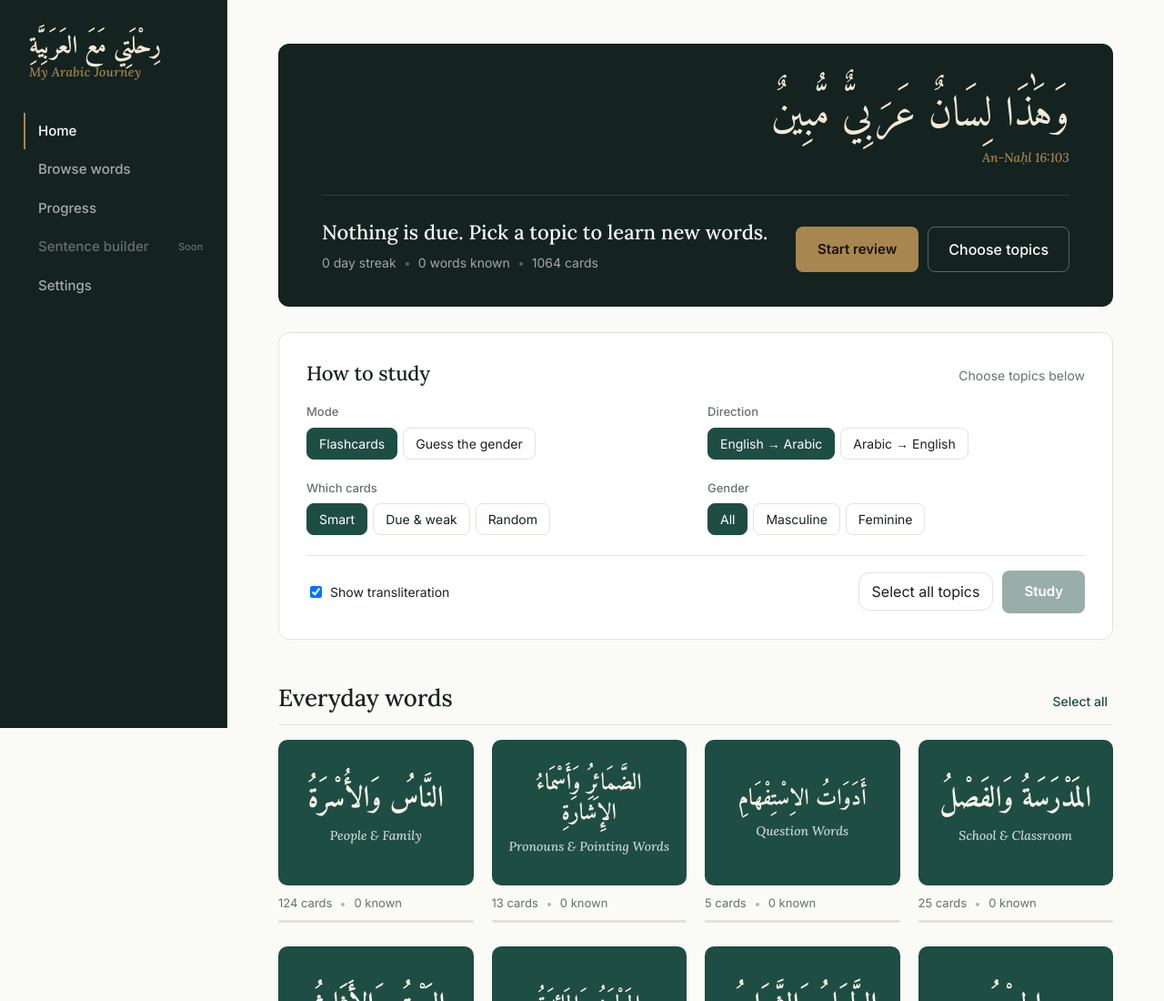
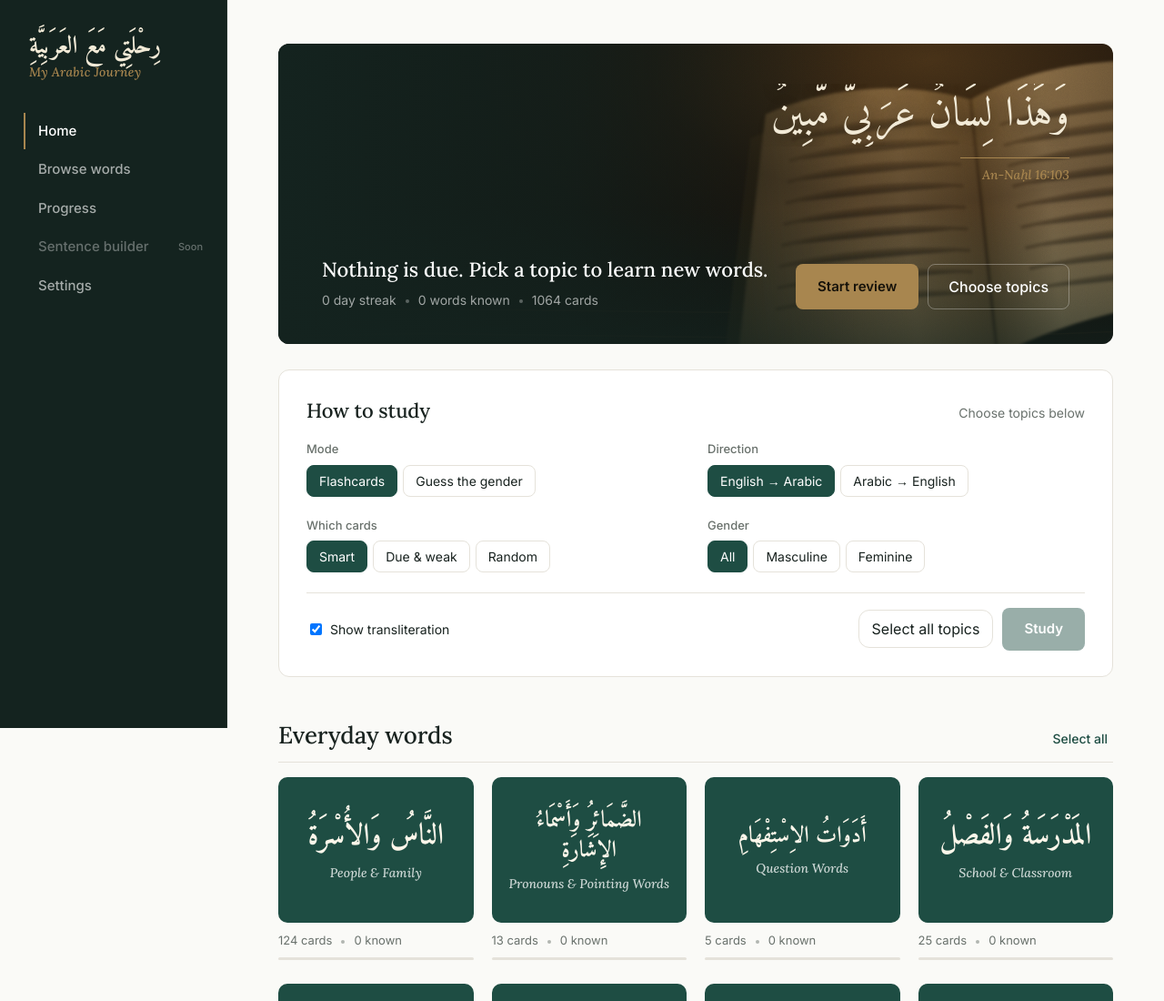
Before and after one commit to ahmadar080608-cloud/Arabic-Website, a plain HTML site: page index.html in a window 1280 px wide. Shown: the top 1100 px of the page at 91% size. Drawn offline with Linux system fonts and the light colour scheme; a web font is replaced by a local one.

Commit message:
Header: open-book picture, written-in ayah animation; card flip on reveal
Co-Authored-By: Claude Opus 5.5 <noreply@anthropic.com>
Claude-Session: https://claude.ai/code/session_01M9X18XM9PPKaVvtbJvedJs

```diff
--- a/index.html
+++ b/index.html
@@ -367,6 +367,30 @@ header nav button.soon{opacity:1;color:rgba(255,255,255,.35)}
 }
 .plural-l{text-transform:none;letter-spacing:0;font-size:13px;font-style:italic;font-family:Lora,Georgia,serif}
 @media (max-width:899px){.hero-btns button{padding:12px 10px}}
+
+/* header picture */
+.hero{position:relative;overflow:hidden;background:var(--hdr) url("img/book.svg") center/cover no-repeat}
+.hero::before{content:"";position:absolute;inset:0;background:linear-gradient(90deg,var(--hdr) 0%,color-mix(in srgb,var(--hdr) 70%,transparent) 35%,transparent 70%),linear-gradient(0deg,color-mix(in srgb,var(--hdr) 70%,transparent),transparent 45%);pointer-events:none}
+.hero{min-height:330px;display:flex!important;flex-direction:column;align-items:stretch!important;justify-content:space-between;background-position:right center!important;background-color:#120d08!important}
+.hero-ar,.hero-ref{text-align:right}
+.hero>*{position:relative}
+.hero-ar{text-shadow:0 2px 18px rgba(0,0,0,.45)}
+.hero-rule{height:1px;width:120px;background:var(--gold);margin:14px 0 0 auto}
+.hero-row{border-top:0;margin-top:22px;padding-top:6px}
+/* one orchestrated moment: the āyah is written right-to-left, then a gold line draws */
+@keyframes write{from{clip-path:inset(0 0 0 100%)}to{clip-path:inset(0 0 0 0)}}
+@keyframes grow{from{transform:scaleX(0)}to{transform:scaleX(1)}}
+@keyframes rise{from{opacity:0;transform:translateY(6px)}to{opacity:1;transform:none}}
+.hero-ar.write{animation:write 2.2s cubic-bezier(.45,.05,.25,1) .2s both}
+.hero-rule.grow{transform-origin:right;animation:grow .9s ease-out 2.2s both}
+.hero-ref.rise{animation:rise .7s ease-out 2.6s both}
+/* card flip when you reveal */
+@keyframes flipin{from{transform:perspective(1200px) rotateY(-14deg);opacity:.4}to{transform:none;opacity:1}}
+.flash.flipin{animation:flipin .38s ease-out}
+@media (prefers-reduced-motion:reduce){.hero-ar.write,.hero-rule.grow,.hero-ref.rise,.flash.flipin{animation:none}}
+.hero>*{width:100%}
+.hero .hero-ar{display:block}
+.hero .hero-rule{width:120px!important;margin:12px 0 8px auto}
 </style>
 </head>
 <body>
@@ -446,6 +470,7 @@ document.querySelectorAll('#nav button[data-v]').forEach(b=>b.onclick=()=>go(b.d
 function render(){ ({home:renderHome,browse:renderBrowse,study:renderStudy,progress:renderProgress})[view](); }
 
 // ---- home ----
+let animateHero=true;
 function renderHome(){
   const total=CARDS.length, kn=CARDS.filter(known).length, due=CARDS.filter(isDue).length, wk=CARDS.filter(weak).length;
   const today=(S.days[dayKey()]||{n:0}).n, st=streak();
@@ -453,8 +478,8 @@ function renderHome(){
   const hr=new Date().getHours();
   let h=`
   <section class="hero">
-    <div class="hero-ar ar">وَهَٰذَا لِسَانٌ عَرَبِيٌّ مُّبِينٌ</div>
-    <div class="hero-ref">An-Naḥl 16:103</div>
+    <div class="hero-top"><div class="hero-ar ar${animateHero?' write':''}">وَهَٰذَا لِسَانٌ عَرَبِيٌّ مُّبِينٌ</div><div class="hero-rule${animateHero?' grow':''}"></div>
+    <div class="hero-ref${animateHero?' rise':''}">An-Naḥl 16:103</div></div>
     <div class="hero-row">
       <div>
         <p class="lead">${due+wk?`${due+wk} card${due+wk===1?' is':'s are'} waiting for review.`:(today?`You reviewed ${today} card${today===1?'':'s'} today.`:'Nothing is due. Pick a topic to learn new words.')}</p>
@@ -495,6 +520,7 @@ function renderHome(){
   bindPills(renderHome);
   $('#tr').onchange=e=>{opts.tr=e.target.checked};
   $('#all').onclick=()=>{ selected.size===ORDER.length?selected.clear():ORDER.forEach(c=>selected.add(c)); renderHome(); };
+  animateHero=false;
   $('#start').onclick=()=>startSession();
   $('#pick').onclick=()=>$('#topics').scrollIntoView({behavior:'smooth'});
   $('#quick').onclick=()=>{ ORDER.forEach(c=>selected.add(c)); opts.mode='flip'; opts.order=(due+wk)?'due':'smart'; startSession(); if(opts.order==='due')opts.order='smart'; };
@@ -556,7 +582,8 @@ function renderStudy(){
   }
   h+=`</div>`;
   $('#app').innerHTML=h;
-  if(!isG) $('#flash').onclick=()=>{sess.flipped=!sess.flipped; renderStudy(); if(sess.flipped&&c.aud&&c.cat==='Common Phrases')play(c.aud);};
+  if(sess.justFlipped){ $('#flash').classList.add('flipin'); sess.justFlipped=false; }
+  if(!isG) $('#flash').onclick=()=>{sess.flipped=!sess.flipped; sess.justFlipped=true; renderStudy(); if(sess.flipped&&c.aud&&c.cat==='Common Phrases')play(c.aud);};
   document.querySelectorAll('[data-r]').forEach(b=>b.onclick=()=>rate(+b.dataset.r));
   const rv=$('#reveal'); if(rv) rv.onclick=()=>$('#flash').click();
   const sk=$('#skip'); if(sk) sk.onclick=skip;
```
Also changed, not shown: img/book.svg (added).
